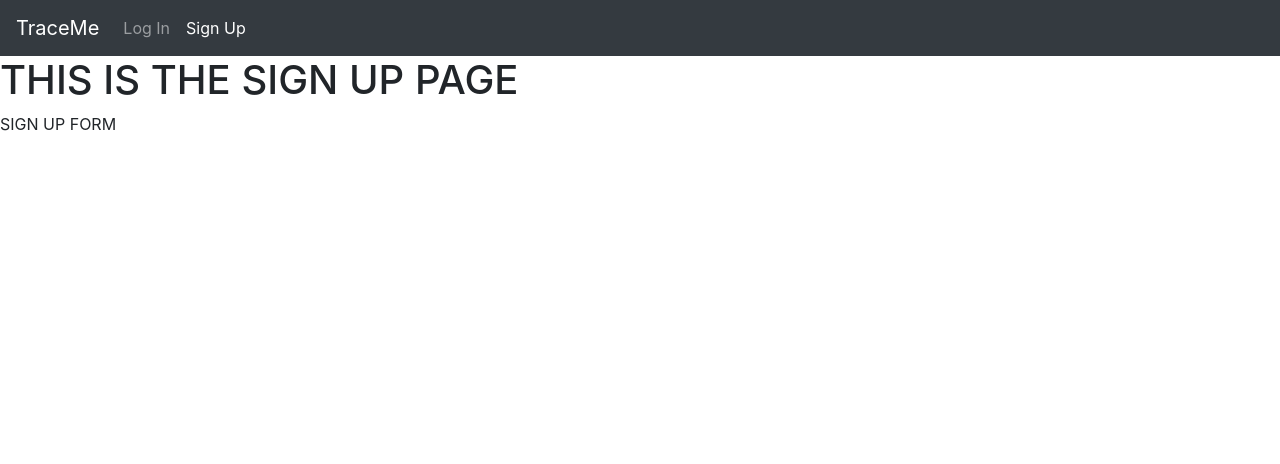
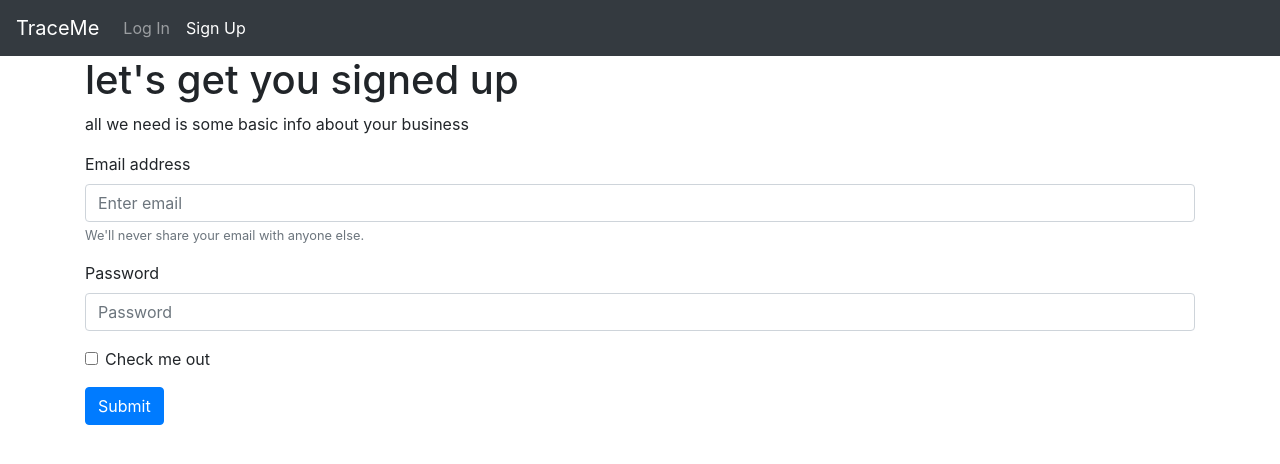
Before and after one commit to wickbushong/trace-me-2, a React (Create React App) app in the folder client/: page /signup in a window 1280 px wide. Shown: the top 464 px of the page. Built offline with nearby package versions, Linux system fonts and the light colour scheme.

Commit message:
Import bootstrap form into sign up form.

```diff
--- a/client/src/App.js
+++ b/client/src/App.js
@@ -8,6 +8,7 @@
 
 
 import Navigation from './Navigation'
+import Container from 'react-bootstrap/Container'
 import LogInPage from './containers/LogInPage'
 import SignUpPage from './containers/SignUpPage'
 
@@ -18,6 +19,7 @@
       <Router>
         <div>
           <Navigation></Navigation>
+          <Container>
             <Switch>
               <Route exact path="/">
                   <h1>THIS IS THE HOMEPAGE. DO SOMETHING ABOUT IT</h1>
@@ -29,6 +31,7 @@
                 <SignUpPage />
               </Route>
             </Switch>
+          </Container>
         </div>
       </Router>
     );
--- a/client/src/components/auth/SignUpForm.js
+++ b/client/src/components/auth/SignUpForm.js
@@ -1,10 +1,31 @@
 import React from 'react'
+import Form from 'react-bootstrap/Form';
+import Button from 'react-bootstrap/Button';
 
 class SignUpForm extends React.PureComponent {
 
     render() {
         return (
-            <div>SIGN UP FORM</div>
+            <Form>
+                <Form.Group controlId="formBasicEmail">
+                    <Form.Label>Email address</Form.Label>
+                    <Form.Control type="email" placeholder="Enter email" />
+                    <Form.Text className="text-muted">
+                    We'll never share your email with anyone else.
+                    </Form.Text>
+                </Form.Group>
+
+                <Form.Group controlId="formBasicPassword">
+                    <Form.Label>Password</Form.Label>
+                    <Form.Control type="password" placeholder="Password" />
+                </Form.Group>
+                <Form.Group controlId="formBasicCheckbox">
+                    <Form.Check type="checkbox" label="Check me out" />
+                </Form.Group>
+                <Button variant="primary" type="submit">
+                    Submit
+                </Button>
+            </Form>
         )
     }
 }
--- a/client/src/containers/SignUpPage.js
+++ b/client/src/containers/SignUpPage.js
@@ -6,7 +6,8 @@
     // props destructuring
     return (
         <div>
-            <h1>THIS IS THE SIGN UP PAGE</h1>
+            <h1>let's get you signed up</h1>
+            <p>all we need is some basic info about your business</p>
             <SignUpForm />
         </div>
     )
```
Also changed, not shown: 1 other file (tests, documents, lock files or other folders). Lines whose indentation alone changed are shown as unchanged.
